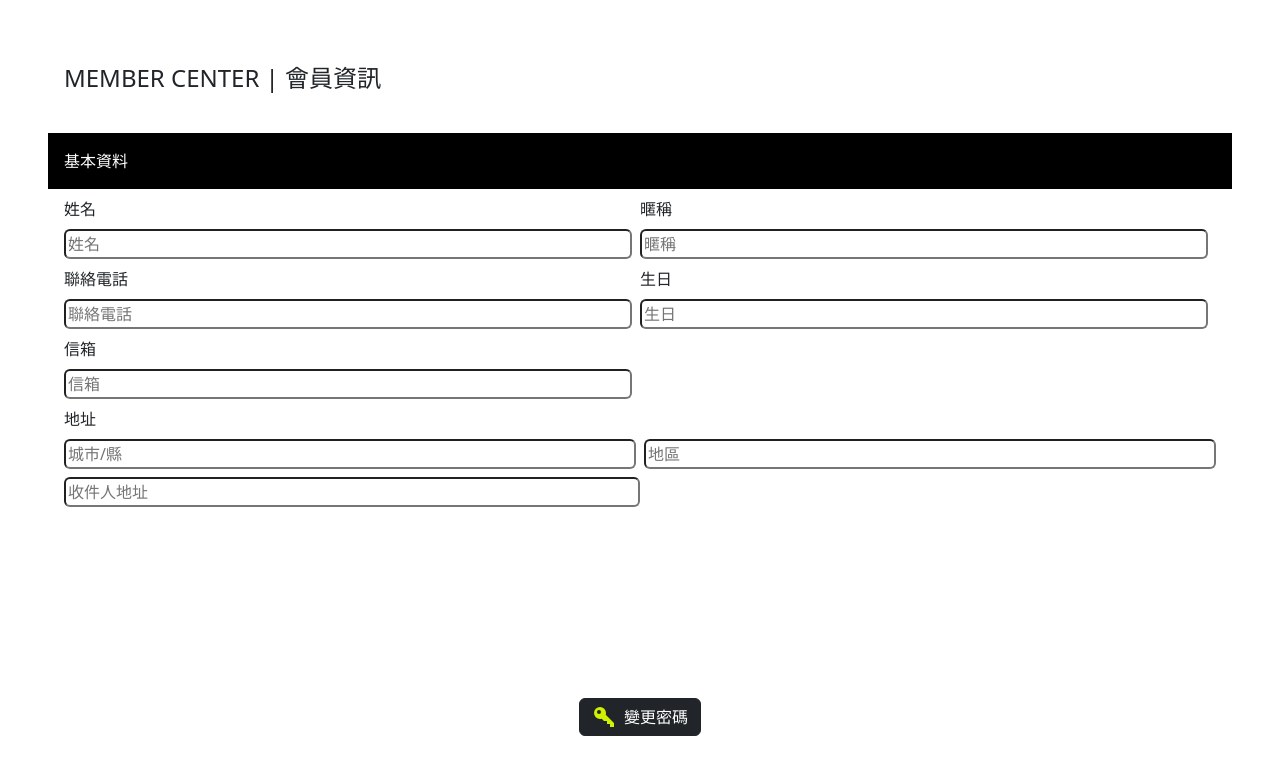
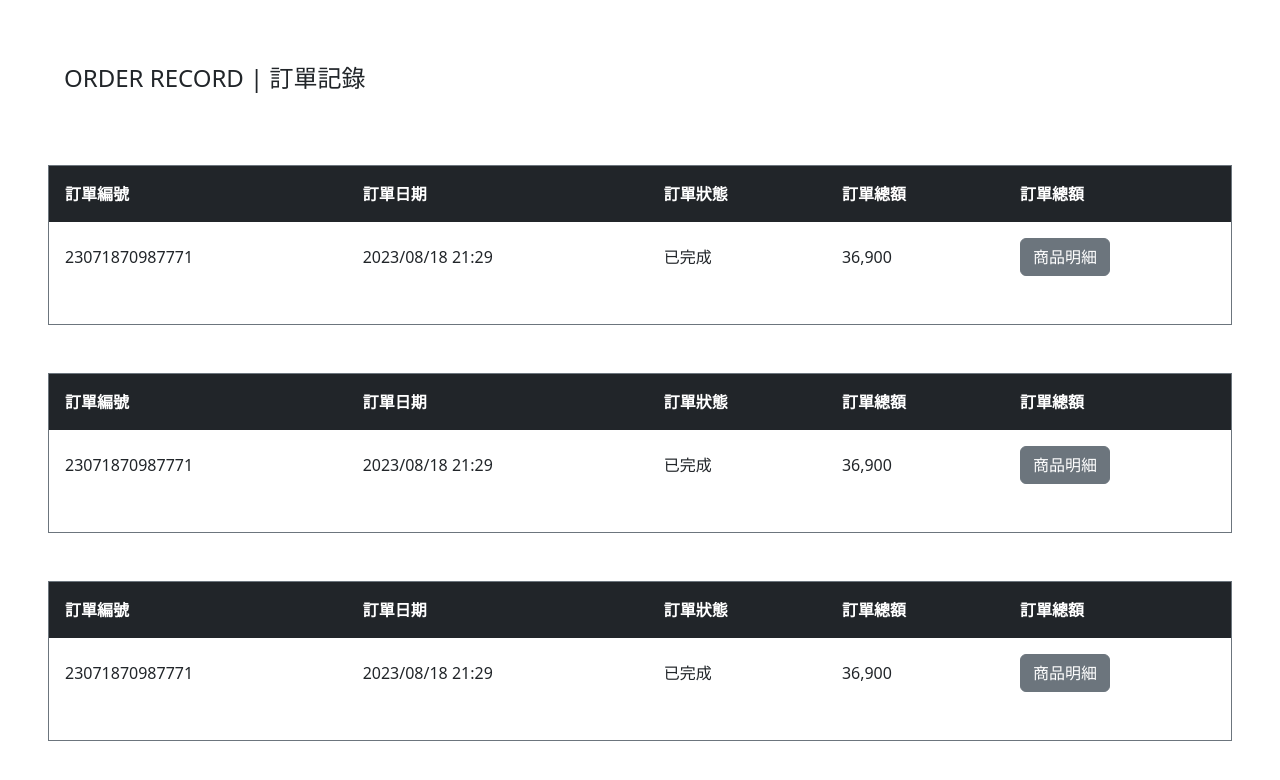
Before and after one commit to KuanYu0729/Homework, a Svelte app: page / in a window 1280 px wide. Shown: the top 780 px of the page. Built offline with nearby package versions, Linux system fonts and the light colour scheme.

Commit message:
Order record done

```diff
--- a/src/App.svelte
+++ b/src/App.svelte
@@ -1,8 +1,11 @@
 <script lang="ts">
   import Home from "./views/home/Home.svelte";
+  import OrderRecord from "./views/order/OrderRecord.svelte";
 </script>
 
 <div class="w-100 h-100">
   <!-- 首頁 -->
-  <Home />
+  <!-- <Home /> -->
+  <!-- 下單記錄 -->
+  <OrderRecord />
 </div>
--- /dev/null
+++ b/src/views/order/OrderRecord.svelte
@@ -0,0 +1,19 @@
+<script lang="ts">
+	import Row from "./Row.svelte";
+</script>
+
+<div class="d-flex flex-column w-100 h-100 p-5">
+	<h4 class="p-3">ORDER RECORD | 訂單記錄</h4>
+	<div class="d-flex flex-column flex-fill w-100 overflow">
+		<div class="w-100 mt-5">
+			<Row seq="23071870987771" date="2023/08/18 21:29" status="已完成" price="36,900" />
+		</div>
+		<div class="w-100 mt-5">
+			<Row seq="23071870987771" date="2023/08/18 21:29" status="已完成" price="36,900" />
+		</div>
+		<div class="w-100 mt-5">
+			<Row seq="23071870987771" date="2023/08/18 21:29" status="已完成" price="36,900" />
+		</div>
+	</div>
+	<div class="d-flex flex-row justify-content-center align-items-center p-3" />
+</div>
--- /dev/null
+++ b/src/views/order/Row.svelte
@@ -0,0 +1,97 @@
+<script lang="ts">
+	export let seq: string = "";
+	export let date: string = "";
+	export let status: string = "";
+	export let price: string = "";
+	let detailContainer: HTMLElement;
+	let isExpand: boolean = false;
+	let timer: NodeJS.Timeout;
+	function onClick() {
+		isExpand = !isExpand;
+		if (typeof timer !== "undefined") {
+			clearInterval(timer);
+		}
+		let count: number = 0;
+		timer = setInterval(() => {
+			if (isExpand) {
+				detailContainer.style.maxHeight = `${detailContainer.scrollHeight}px`;
+			} else {
+				detailContainer.style.maxHeight = ``;
+			}
+			if (count > 10) {
+				clearInterval(count);
+			}
+		}, 20);
+	}
+</script>
+
+<table class="border border-1 border-secondary w-100">
+	<thead>
+		<tr>
+			<th class="p-3 bg-dark text-white">訂單編號</th>
+			<th class="p-3 bg-dark text-white">訂單日期</th>
+			<th class="p-3 bg-dark text-white">訂單狀態</th>
+			<th class="p-3 bg-dark text-white">訂單總額</th>
+			<th class="p-3 bg-dark text-white">訂單總額</th>
+		</tr>
+	</thead>
+	<tbody>
+		<tr>
+			<td class="p-3">{seq}</td>
+			<td class="p-3">{date}</td>
+			<td class="p-3">{status}</td>
+			<td class="p-3">{price}</td>
+			<td class="p-3">
+				<button type="button" class="btn btn-secondary" on:click={onClick}> 商品明細 </button>
+			</td>
+		</tr>
+		<tr>
+			<td class="p-3" colspan="5">
+				<div class="detail-row" bind:this={detailContainer}>
+					<table class="border border-1 border-secondary w-100">
+						<thead>
+							<tr>
+								<th class="p-3 bg-secondary text-white">商品</th>
+								<th class="p-3 bg-secondary text-white">優惠</th>
+								<th class="p-3 bg-secondary text-white">單價</th>
+								<th class="p-3 bg-secondary text-white">數量</th>
+								<th class="p-3 bg-secondary text-white">小記</th>
+							</tr>
+						</thead>
+						<tbody>
+							<tr>
+								<td class="p-3">漁夫帽</td>
+								<td class="p-3">夏日歡慶95折</td>
+								<td class="p-3">2,000</td>
+								<td class="p-3">1</td>
+								<td class="p-3">1,700</td>
+							</tr>
+							<tr>
+								<td class="p-3">鈦金屬個人鍋組</td>
+								<td class="p-3" />
+								<td class="p-3">3,200</td>
+								<td class="p-3">1</td>
+								<td class="p-3">3,200</td>
+							</tr>
+							<tr>
+								<td class="p-3">廳帳</td>
+								<td class="p-3" />
+								<td class="p-3">32,000</td>
+								<td class="p-3">1</td>
+								<td class="p-3">32,000</td>
+							</tr>
+						</tbody>
+					</table>
+				</div>
+			</td>
+		</tr>
+	</tbody>
+</table>
+
+<style lang="less">
+	.detail-row {
+		overflow: hidden;
+		max-height: 0px;
+		transition: max-height 0.2s ease-out;
+	}
+</style>
```
